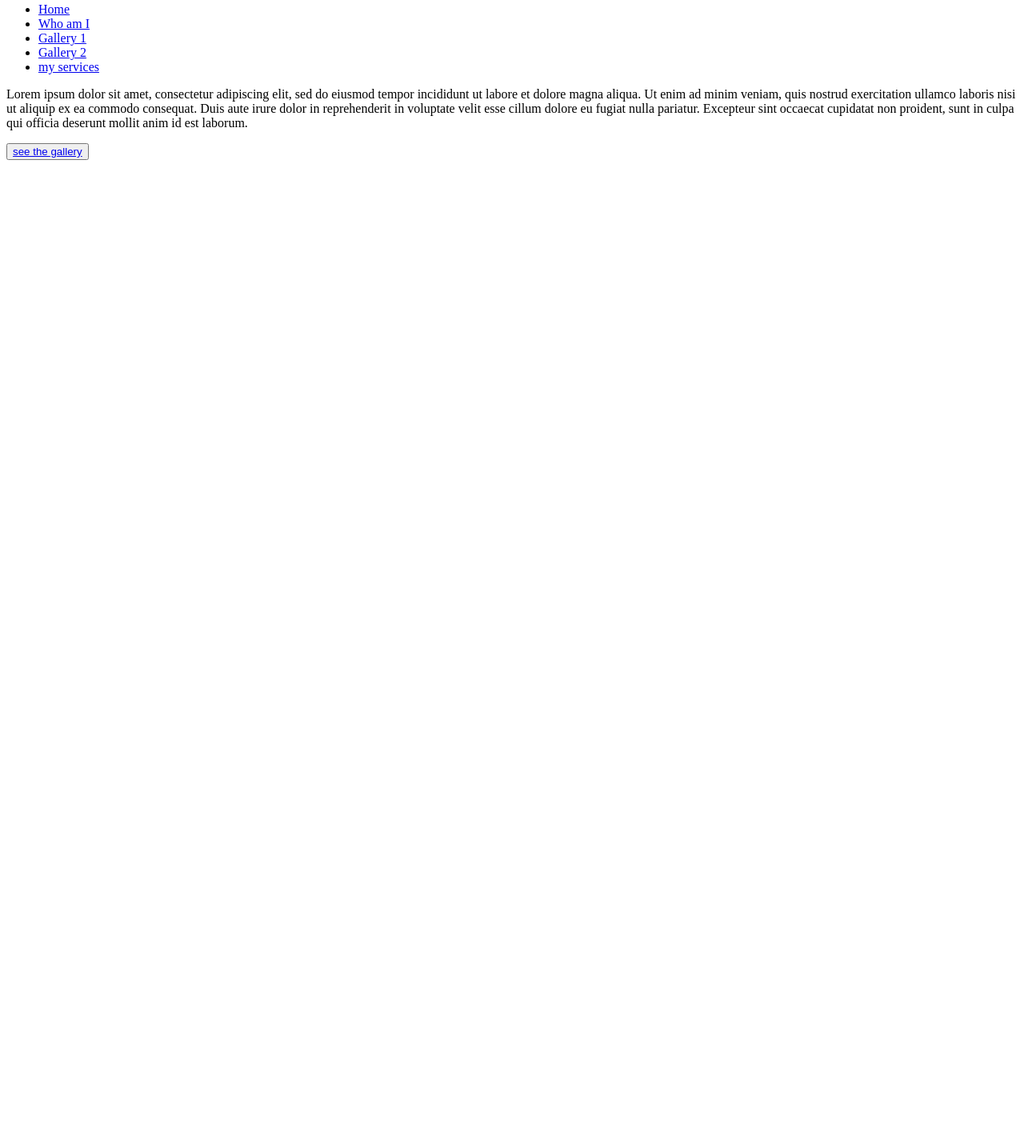
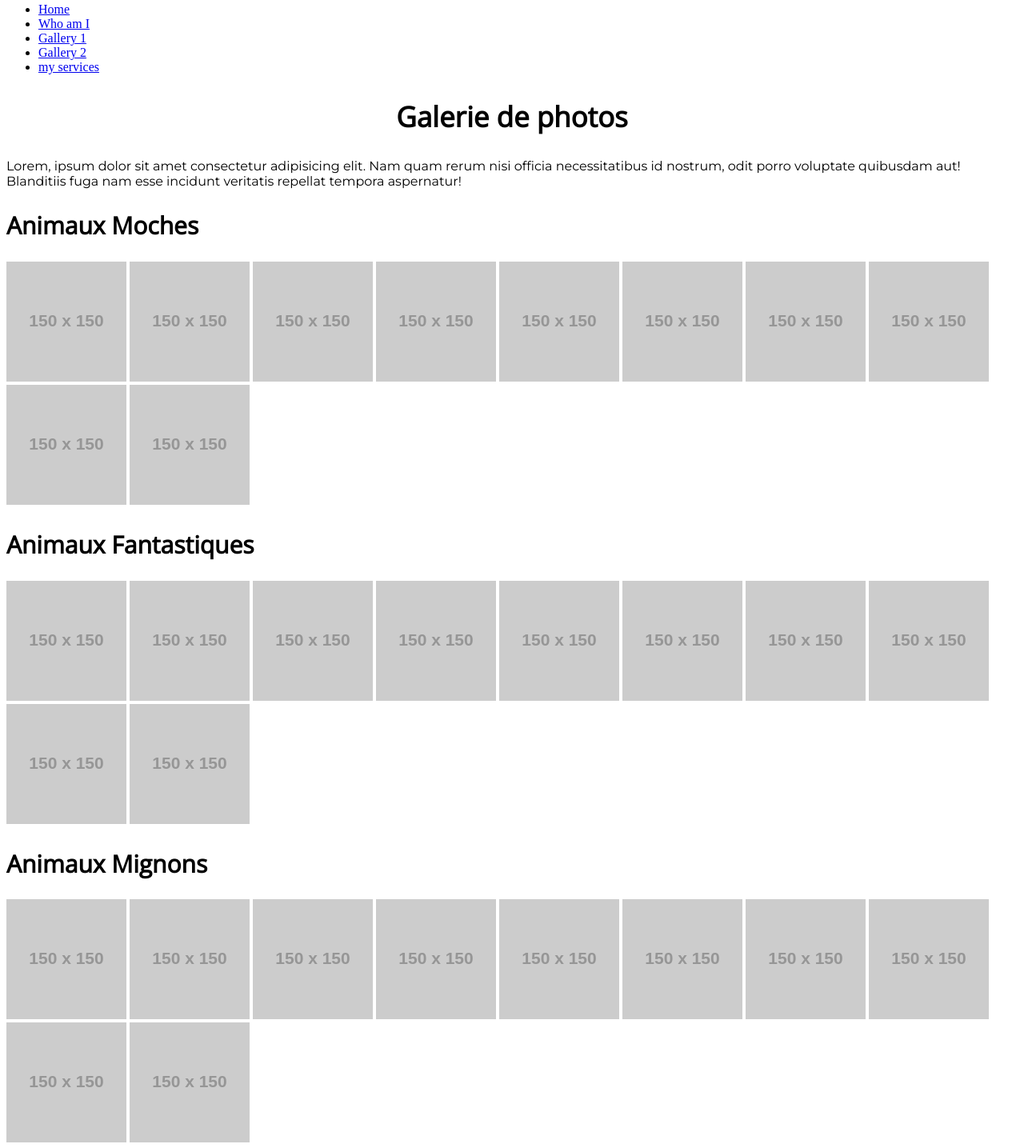
Before and after one commit to mineyas/Bob-Colibri.com, a plain HTML site: page galleryDetailed.html in a window 1280 px wide. Shown: the part 39-1474 px from the top of the page at 80% size. Before the commit the page ends 800 px from the top, so only its background shows below. Drawn offline with nearby package versions, Linux system fonts and the light colour scheme; placeholder pictures from the web are drawn by us.

Commit message:
Adding detailed gallery

```diff
--- a/galleryDetailed.html
+++ b/galleryDetailed.html
@@ -27,17 +27,66 @@
  	</nav>
  </header>
  <section>
- 	<div class="carousel">
+	<h1>Galerie de photos</h1>
+	<p>Lorem, ipsum dolor sit amet consectetur adipisicing elit. Nam quam rerum nisi officia necessitatibus id nostrum, odit porro voluptate quibusdam aut! Blanditiis fuga nam esse incidunt veritatis repellat tempora aspernatur!</p>
+	<h2 id="moches">Animaux Moches
+	</h2>
+	<div>
+		 <a href="https://placeholder.com"><img src="https://via.placeholder.com/150"></a>
+		 <a href="https://placeholder.com"><img src="https://via.placeholder.com/150"></a>
+		 <a href="https://placeholder.com"><img src="https://via.placeholder.com/150"></a>
+		 <a href="https://placeholder.com"><img src="https://via.placeholder.com/150"></a>
+		 <a href="https://placeholder.com"><img src="https://via.placeholder.com/150"></a>
+		 <a href="https://placeholder.com"><img src="https://via.placeholder.com/150"></a>
+		 <a href="https://placeholder.com"><img src="https://via.placeholder.com/150"></a>
+		 <a href="https://placeholder.com"><img src="https://via.placeholder.com/150"></a>
+		 <a href="https://placeholder.com"><img src="https://via.placeholder.com/150"></a>
+		 <a href="https://placeholder.com"><img src="https://via.placeholder.com/150"></a>
+	 </div>
+	 <h2 id="fantastiques">Animaux Fantastiques
+	</h2>
+	<div>
+		 <a href="https://placeholder.com"><img src="https://via.placeholder.com/150"></a>
+		 <a href="https://placeholder.com"><img src="https://via.placeholder.com/150"></a>
+		 <a href="https://placeholder.com"><img src="https://via.placeholder.com/150"></a>
+		 <a href="https://placeholder.com"><img src="https://via.placeholder.com/150"></a>
+		 <a href="https://placeholder.com"><img src="https://via.placeholder.com/150"></a>
+		 <a href="https://placeholder.com"><img src="https://via.placeholder.com/150"></a>
+		 <a href="https://placeholder.com"><img src="https://via.placeholder.com/150"></a>
+		 <a href="https://placeholder.com"><img src="https://via.placeholder.com/150"></a>
+		 <a href="https://placeholder.com"><img src="https://via.placeholder.com/150"></a>
+		 <a href="https://placeholder.com"><img src="https://via.placeholder.com/150"></a>
+	 </div>
+	 <h2 id="mignons">Animaux Mignons
+	</h2>
+	<div>
+		 <a href="https://placeholder.com"><img src="https://via.placeholder.com/150"></a>
+		 <a href="https://placeholder.com"><img src="https://via.placeholder.com/150"></a>
+		 <a href="https://placeholder.com"><img src="https://via.placeholder.com/150"></a>
+		 <a href="https://placeholder.com"><img src="https://via.placeholder.com/150"></a>
+		 <a href="https://placeholder.com"><img src="https://via.placeholder.com/150"></a>
+		 <a href="https://placeholder.com"><img src="https://via.placeholder.com/150"></a>
+		 <a href="https://placeholder.com"><img src="https://via.placeholder.com/150"></a>
+		 <a href="https://placeholder.com"><img src="https://via.placeholder.com/150"></a>
+		 <a href="https://placeholder.com"><img src="https://via.placeholder.com/150"></a>
+		 <a href="https://placeholder.com"><img src="https://via.placeholder.com/150"></a>
+	 </div>
+	 <h2 id="dangereux">Animaux Dangereux
+	</h2id="fantastiques">
+	<div>
+		 <a href="https://placeholder.com"><img src="https://via.placeholder.com/150"></a>
+		 <a href="https://placeholder.com"><img src="https://via.placeholder.com/150"></a>
+		 <a href="https://placeholder.com"><img src="https://via.placeholder.com/150"></a>
+		 <a href="https://placeholder.com"><img src="https://via.placeholder.com/150"></a>
+		 <a href="https://placeholder.com"><img src="https://via.placeholder.com/150"></a>
+		 <a href="https://placeholder.com"><img src="https://via.placeholder.com/150"></a>
+		 <a href="https://placeholder.com"><img src="https://via.placeholder.com/150"></a>
+		 <a href="https://placeholder.com"><img src="https://via.placeholder.com/150"></a>
+		 <a href="https://placeholder.com"><img src="https://via.placeholder.com/150"></a>
+		 <a href="https://placeholder.com"><img src="https://via.placeholder.com/150"></a>
+ 	</div>
 
- 	</div>
- 	<p>
- 		Lorem ipsum dolor sit amet, consectetur adipiscing elit, sed do eiusmod tempor incididunt ut labore et dolore magna aliqua. Ut enim ad minim veniam, quis nostrud exercitation ullamco laboris nisi ut aliquip ex ea commodo consequat. Duis aute irure dolor in reprehenderit in voluptate velit esse cillum dolore eu fugiat nulla pariatur. Excepteur sint occaecat cupidatat non proident, sunt in culpa qui officia deserunt mollit anim id est laborum.
- 	</p>
- 	<button><a href="#">see the gallery</a></button>
  </section>
-<section>
 
-</section>
- <!-- who am I -->
 </body>
 </html>
--- a/style.css
+++ b/style.css
@@ -0,0 +1,14 @@
+h1 {
+    text-align: center;
+    font-family: 'Open Sans', sans-serif;
+    font-size:35px;
+}
+
+h2 {
+    font-family: 'Open Sans', sans-serif;
+    font-size:30px;
+}
+
+p {
+    font-family: 'Montserrat', sans-serif;
+}
```
